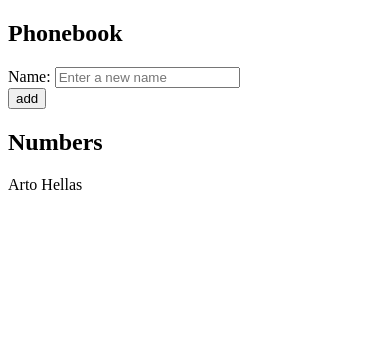
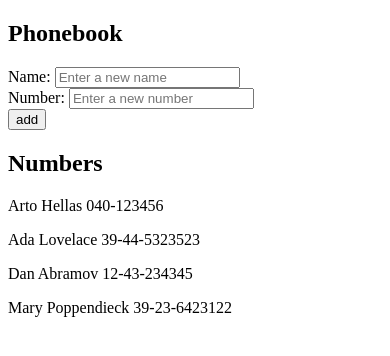
Before and after one commit to mfarhanmahmood/FullStackOpen, a React (Create React App) app in the folder Part_2 Communicating with server/phonebook/: page / in a window 390 px wide. Shown: the top 356 px of the page. Built offline with nearby package versions, Linux system fonts and the light colour scheme.

Commit message:
Step_3 of phonebook project of Part_2 is complete

```diff
--- a/Part_2 Communicating with server/phonebook/src/App.js
+++ b/Part_2 Communicating with server/phonebook/src/App.js
@@ -1,19 +1,25 @@
 import React, {useState} from 'react'
-import AddNumber from './Components/AddNumber'
+import AddRecord from './Components/AddRecord'
 import Records from './Components/Records'
 
 const App = () => {
     const [persons, setPersons] = useState([
-        {name: 'Arto Hellas'}
+        { name: 'Arto Hellas', number: '040-123456' },
+        { name: 'Ada Lovelace', number: '39-44-5323523' },
+        { name: 'Dan Abramov', number: '12-43-234345' },
+        { name: 'Mary Poppendieck', number: '39-23-6423122' }
     ])
     const [newName, setNewName] = useState('')
+    const [newNumber, setNewNumber] = useState('')
 
     return (
         <div>
             <h2>Phonebook</h2>
-            <AddNumber
+            <AddRecord
                 newName={newName}
                 setNewName={setNewName}
+                newNumber={newNumber}
+                setNewNumber={setNewNumber}
                 persons={persons}
                 setPersons={setPersons}
             />
--- a/Part_2 Communicating with server/phonebook/src/Components/AddNumber.js
+++ b/Part_2 Communicating with server/phonebook/src/Components/AddRecord.js
@@ -1,6 +1,8 @@
 import React from 'react'
 
-const AddNumber = ({newName, setNewName, persons, setPersons}) => {
+const AddRecord = (
+        {newName, setNewName, newNumber, setNewNumber, persons, setPersons}
+    ) => {
 
     const verifyName = () => {
         return persons.every(person => {
@@ -12,16 +14,19 @@ const AddNumber = ({newName, setNewName, persons, setPersons}) => {
         });
     }
 
-    const handleOnChange = (event) => {
+    const handleNameOnChange = (event) => {
         setNewName(event.target.value)
-        console.log(event.target.value)
+    }
+    const handleNumberOnChange = (event) => {
+        setNewNumber(event.target.value)
     }
 
     const handleSubmit = (event) => {
         event.preventDefault()
 
         const newRecord = {
-            name: newName
+            name: newName,
+            number: newNumber
         }
 
         if (!verifyName())
@@ -32,8 +37,9 @@ const AddNumber = ({newName, setNewName, persons, setPersons}) => {
         setPersons(persons.concat(newRecord))
 
         event.target.name.value = ''
+        event.target.number.value = ''
         setNewName('')
-        console.log('Handle Submite function completed')
+        setNewNumber('')
     }
 
 
@@ -43,8 +49,16 @@ const AddNumber = ({newName, setNewName, persons, setPersons}) => {
                 <label>Name: </label>
                 <input
                     name="name"
-                    onChange={handleOnChange}
+                    onChange={handleNameOnChange}
                     placeholder="Enter a new name"
+                />
+            </div>
+            <div>
+                <label>Number: </label>
+                <input
+                    name="number"
+                    onChange={handleNumberOnChange}
+                    placeholder="Enter a new number"
                 />
             </div>
             <div>
@@ -54,4 +68,4 @@ const AddNumber = ({newName, setNewName, persons, setPersons}) => {
     )
 }
 
-export default AddNumber
+export default AddRecord
--- a/Part_2 Communicating with server/phonebook/src/Components/Records.js
+++ b/Part_2 Communicating with server/phonebook/src/Components/Records.js
@@ -2,7 +2,7 @@ import React from 'react'
 
 const Record = ({person}) => {
     return (
-        <p>{person.name}</p>
+        <p>{person.name} {person.number}</p>
     )
 }
 
```
